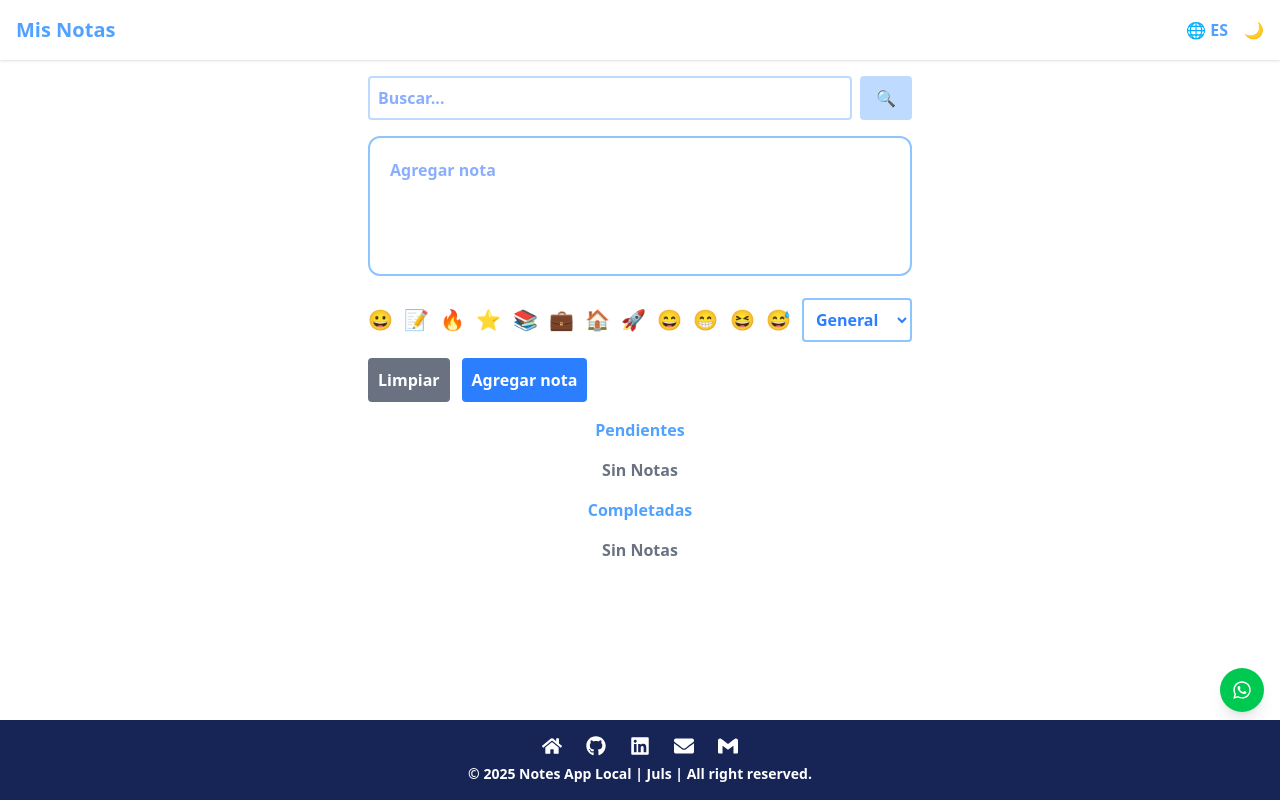
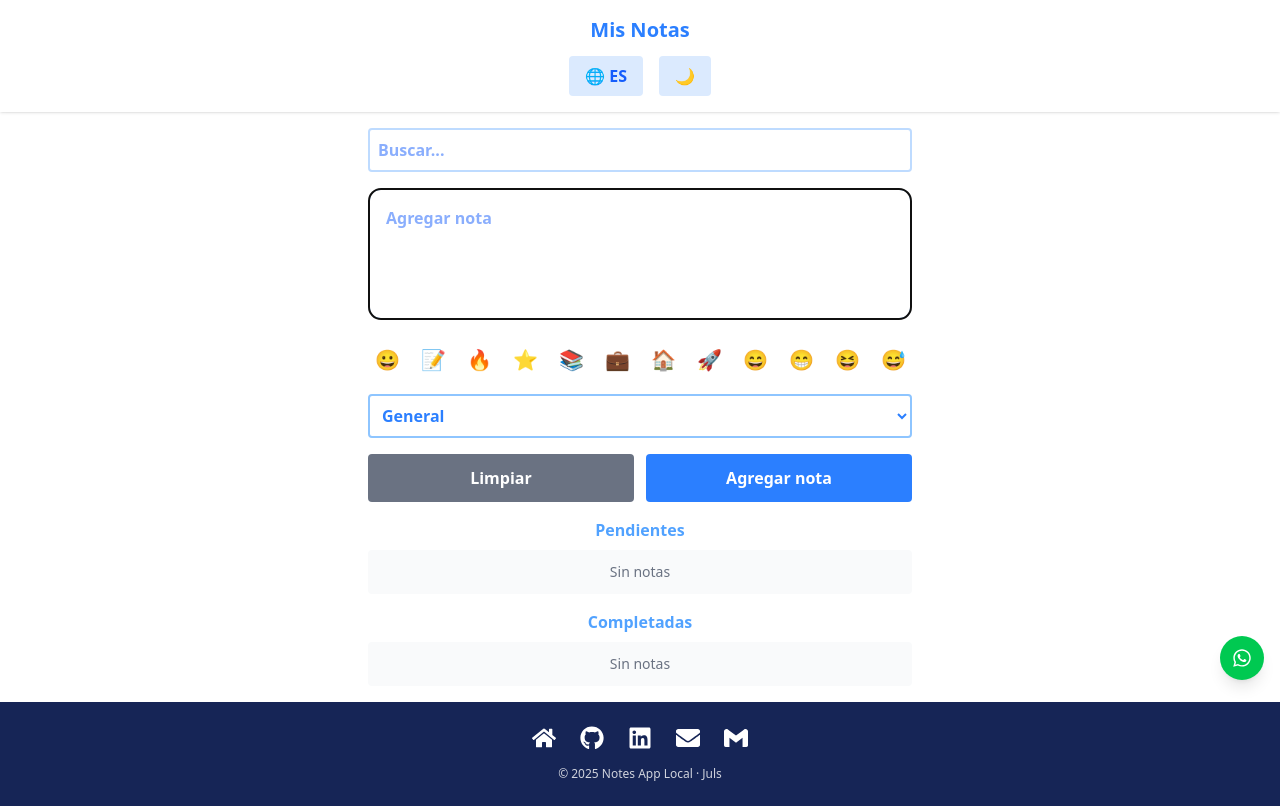
Before and after one commit to JCesar206/localNotes, a React (Vite) app: page / in a window 1280 px wide. Built offline with nearby package versions, Linux system fonts and the light colour scheme.

Commit message:
Se actualiza UI de la aplicación

```diff
--- a/package.json
+++ b/package.json
@@ -21,6 +21,6 @@
     "@types/react-dom": "18.2.18",
     "@vitejs/plugin-react": "4.3.1",
     "eslint": "^9.39.1",
-    "vite": "5.4.10"
+    "vite": "^5.4.21"
   }
 }
--- a/src/App.jsx
+++ b/src/App.jsx
@@ -13,9 +13,9 @@ export default function App() {
   const [search, setSearch] = useState("");
   const [lang, setLang] = useState("es");
   const [theme, setTheme] = useState(
-    localStorage.getItem("theme") || "light");
+    localStorage.getItem("theme") || "light"
+  );
   const [toast, setToast] = useState(null);
-  const [query, setQuery] = useState("");
 
   const t = texts[lang];
 
@@ -24,65 +24,101 @@ export default function App() {
     localStorage.setItem("theme", theme);
   }, [theme]);
 
-  const showToast = msg => {
-    setToast(msg);
-    setTimeout(() => setToast(null), 3000);
-  };
-
   useEffect(() => {
-    const saved = JSON.parse(localStorage.getItem("notes")) || [];
-    setNotes(saved);
+    const savedNotes = JSON.parse(localStorage.getItem("notes")) || [];
+    setNotes(savedNotes);
   }, []);
 
   useEffect(() => {
     localStorage.setItem("notes", JSON.stringify(notes));
   }, [notes]);
 
+  const showToast = message => {
+    setToast(message);
+    setTimeout(() => setToast(null), 3000);
+  };
+
   const addNote = ({ text, category, emoji }) => {
-    setNotes([...notes, {id: Date.now(), text, category, emoji, done: false}, ]);
+    setNotes(prev => [
+      ...prev,
+      { id: Date.now(), text, category, emoji, done: false }
+    ]);
     showToast(t.noteAdded || "Nota agregada");
   };
 
-  const toggle = id => setNotes(notes.map(n => n.id === id ? {...n, done: !n.done} : n));
+  const toggleNote = id =>
+    setNotes(prev =>
+      prev.map(n => (n.id === id ? { ...n, done: !n.done } : n))
+    );
 
-  const remove = id => setNotes(notes.filter(n => n.id !== id));
+  const removeNote = id =>
+    setNotes(prev => prev.filter(n => n.id !== id));
 
-  const edit = id => {
-    const text = prompt("Editar nota");
-    if (!text) return;
-    setNotes(notes.map(n => n.id === id ? {...n, text} : n));
+  const updateNote = (id, newText) => {
+    setNotes(prev =>
+      prev.map(n => (n.id === id ? { ...n, text: newText } : n))
+    );
+    showToast(t.noteUpdated || "Nota actualizada");
   };
 
-  const save = (id, newText) => {
-    setNotes(notes.map(n => n.id === id ? {...n, text: newText} : n));
-    showToast("Nota actualizada");
-  };
+  const filteredNotes = notes.filter(n =>
+    n.text.toLowerCase().includes(search.toLowerCase())
+  );
 
-  const filtered = notes.filter(n => n.text.toLowerCase().includes(search.toLowerCase()));
+  const pendingNotes = filteredNotes.filter(n => !n.done);
+  const completedNotes = filteredNotes.filter(n => n.done);
 
   return (
-    <div className="min-h-screen pb-22 bg-white dark:bg-gray-900">
-      <Header lang={lang} setLang={setLang} theme={theme} setTheme={setTheme} t={t}/>
+    <div className="min-h-screen bg-white dark:bg-gray-900 pb-1">
+      <Header
+        lang={lang}
+        setLang={setLang}
+        theme={theme}
+        setTheme={setTheme}
+        t={t}
+      />
 
-      <Toast message={toast}/>
-      <main className="p-4 space-y-4 max-w-xl mx-auto">
+      <Toast message={toast} />
 
+      <main className="mx-auto max-w-xl p-4 space-y-4">
+        {/* Search */}
         <div className="flex gap-2">
-          <input className="flex-1 p-2 border-2 border-blue-200 rounded bg-white text-blue-600 font-semibold dark:bg-gray-700 dark:text-white dark:border-gray-100" placeholder={t.search} onChange={e => setSearch(e.target.value)} onKeyDown={e => e.key === "Enter" && setSearch(query)}/>
-          <button onClick={() => setSearch(query)} className="px-4 bg-blue-200 hover:bg-blue-500 dark:bg-gray-300 dark:hover:bg-gray-500 rounded cursor-pointer">🔍</button>
+          <input
+            className="flex-1 rounded border-2 border-blue-200 p-2 font-semibold text-blue-600 dark:border-gray-600 dark:bg-gray-700 dark:text-white"
+            placeholder={t.search}
+            value={search}
+            onChange={e => setSearch(e.target.value)}
+          />
         </div>
 
-        <NoteForm addNote={addNote} t={t}/>
+        <NoteForm addNote={addNote} t={t} />
 
-        <h2 className="bg-white text-blue-400 dark:bg-gray-900 dark:text-white font-semibold text-center">{t.pending}</h2>
+        <section className="space-y-2">
+          <h2 className="text-center font-semibold text-blue-400 dark:text-white">
+            {t.pending}
+          </h2>
+          <NoteList
+            notes={pendingNotes}
+            toggle={toggleNote}
+            remove={removeNote}
+            save={updateNote}
+          />
+        </section>
 
-        <NoteList notes={filtered.filter(n => !n.done)} toggle={toggle} remove={remove} save={save}/>
+        <section className="space-y-2">
+          <h2 className="text-center font-semibold text-blue-400 dark:text-white">
+            {t.completed}
+          </h2>
+          <NoteList
+            notes={completedNotes}
+            toggle={toggleNote}
+            remove={removeNote}
+          />
+        </section>
+      </main>
 
-        <h2 className="bg-white text-blue-400 dark:bg-gray-900 dark:text-white font-semibold text-center">{t.completed}</h2>
-        <NoteList notes={filtered.filter(n => n.done)} toggle={toggle} remove={remove} edit={edit}/>
-      </main>
-      <WhatsAppIcon/>
-      <Footer/>
+      <WhatsAppIcon />
+      <Footer />
     </div>
   );
 }
--- a/src/components/Footer.jsx
+++ b/src/components/Footer.jsx
@@ -1,19 +1,62 @@
-import { FaHome, FaGithub, FaLinkedin, FaEnvelope} from "react-icons/fa";
+import { FaHome, FaGithub, FaLinkedin, FaEnvelope } from "react-icons/fa";
 import { SiGmail } from "react-icons/si";
 
 export default function Footer() {
-	return (
-		<footer className="fixed bg-blue-950 text-white bottom-0 left-0 py-4 -pt-3 w-full">
-			<div className="flex justify-center space-x-6 mb-2">
-				<a href="https://jcesar206.github.io/myPersonalBlog/" target="_blank" rel="noreferrer" title="Github"><FaHome className="text-white hover:text-sky-500" size={20} title="Home Page"/></a>
-				<a href="https://github.com/JCesar206" target="_blank" rel="noreferrer" title="Github"><FaGithub className="text-white hover:text-sky-500" size={20} title="Github"/></a>
-				<a href="https://www.linkedin.com/in/jcesar206" target="_blank" rel="noreferrer" title="Linkedin"><FaLinkedin className="text-white hover:text-sky-500" size={20} title="Linkedin"/></a>
-				<a href="mailto:jcesar206@hotmail.com" title="Hotmail"><FaEnvelope className="text-white hover:text-sky-500" size={20}/></a>
-				<a href="mailto:jcesary06@gmail.com" title="Gmail"><SiGmail className="text-white hover:text-sky-500" size={20}/></a>
-			</div>
+  return (
+    <footer className="bg-blue-950 dark:bg-gray-900 text-white">
+      <div className="mx-auto max-w-xl px-4 py-6 space-y-4">
+        {/* Links */}
+        <nav
+          className="flex justify-center gap-6"
+          aria-label="Redes sociales"
+        >
+          <a
+            href="https://jcesar206.github.io/myPersonalBlog/"
+            target="_blank"
+            rel="noreferrer"
+            aria-label="Home"
+          >
+            <FaHome size={24} className="hover:text-sky-400" />
+          </a>
 
-			<p className="text-sm text-center text-white font-semibold hover:text-sky-500">&copy; {new Date().getFullYear()} Notes App Local | Juls | All right reserved.
-			</p>
-		</footer>
-	);
+          <a
+            href="https://github.com/JCesar206"
+            target="_blank"
+            rel="noreferrer"
+            aria-label="GitHub"
+          >
+            <FaGithub size={24} className="hover:text-sky-400" />
+          </a>
+
+          <a
+            href="https://www.linkedin.com/in/jcesar206"
+            target="_blank"
+            rel="noreferrer"
+            aria-label="LinkedIn"
+          >
+            <FaLinkedin size={24} className="hover:text-sky-400" />
+          </a>
+
+          <a
+            href="mailto:jcesar206@hotmail.com"
+            aria-label="Email Hotmail"
+          >
+            <FaEnvelope size={24} className="hover:text-sky-400" />
+          </a>
+
+          <a
+            href="mailto:jcesary06@gmail.com"
+            aria-label="Email Gmail"
+          >
+            <SiGmail size={24} className="hover:text-sky-400" />
+          </a>
+        </nav>
+
+        {/* Copyright */}
+        <p className="text-center text-xs font-medium opacity-80">
+          © {new Date().getFullYear()} Notes App Local · Juls
+        </p>
+      </div>
+    </footer>
+  );
 }
--- a/src/components/Header.jsx
+++ b/src/components/Header.jsx
@@ -1,15 +1,28 @@
-export default function Header({lang, setLang, theme, setTheme, t}) {
+export default function Header({ lang, setLang, theme, setTheme, t }) {
   return (
-		<header className="bg-white text-blue-400 font-semibold dark:bg-gray-800 dark:text-white shadow p-4 flex justify-between items-center">
-			<h1 className="text-xl font-bold">{t.title}</h1>
+    <header className="sticky top-0 z-50 bg-white shadow dark:bg-gray-800">
+      <div className="mx-auto max-w-xl p-4 space-y-3">
+        <h1 className="text-center text-xl font-bold text-blue-500 dark:text-white">
+          {t.title}
+        </h1>
 
-			<div className="flex gap-4">
-				<button onClick={() => setLang(lang === "es" ? "en" : "es")} className="font-semibold cursor-pointer" title={t.changeLanguage}>🌐 {lang === "es" ? "ES" : "US"}
+        <div className="flex justify-center gap-4">
+          <button
+            onClick={() => setLang(lang === "es" ? "en" : "es")}
+            className="rounded bg-blue-100 hover:bg-blue-200 hover:font-bold px-4 py-2 font-semibold text-blue-600 dark:bg-gray-700 dark:text-white cursor-pointer"
+            aria-label={t.changeLanguage}
+          >
+            🌐 {lang === "es" ? "ES" : "EN"}
           </button>
 
-				<button onClick={() => setTheme(theme === "dark" ? "light" : "dark")} className="cursor-pointer" title={t.theme}>
+          <button
+            onClick={() => setTheme(theme === "dark" ? "light" : "dark")}
+            className="rounded bg-blue-100 hover:bg-blue-200 px-4 py-2 font-semibold text-blue-600 dark:bg-gray-700 dark:text-white cursor-pointer"
+            aria-label={t.theme}
+          >
             {theme === "dark" ? "☀️" : "🌙"}
           </button>
+        </div>
       </div>
     </header>
   );
--- a/src/components/NoteForm.jsx
+++ b/src/components/NoteForm.jsx
@@ -1,43 +1,101 @@
-import { useEffect, useState } from "react";
-const emojis = ["😀","📝","🔥","⭐","📚","💼","🏠","🚀","😄","😁","😆","😅"];
+import { useRef, useState } from "react";
+
+const EMOJIS = ["😀","📝","🔥","⭐","📚","💼","🏠","🚀","😄","😁","😆","😅"];
 
 export default function NoteForm({ addNote, t }) {
   const [text, setText] = useState("");
-	const [category, setCategory] = useState("General");
+  const [category, setCategory] = useState(t.general);
+  const textareaRef = useRef(null);
 
-	const addEmoji = emoji => {
-		setText(prev => prev + emoji);
+  const insertEmoji = emoji => {
+    const textarea = textareaRef.current;
+    if (!textarea) return;
+
+    const start = textarea.selectionStart;
+    const end = textarea.selectionEnd;
+
+    const newText =
+      text.slice(0, start) + emoji + text.slice(end);
+
+    setText(newText);
+
+    // devolver cursor después del emoji
+    requestAnimationFrame(() => {
+      textarea.focus();
+      textarea.setSelectionRange(
+        start + emoji.length,
+        start + emoji.length
+      );
+    });
   };
 
   const handleSubmit = e => {
     e.preventDefault();
     if (!text.trim()) return;
+
     addNote({ text, category });
     setText("");
+    setCategory(t.general);
   };
 
   return (
     <form onSubmit={handleSubmit} className="space-y-4">
-			<textarea rows="4" className="w-full rounded-xl p-5 border-2 border-blue-300 bg-white text-blue-600 font-semibold  dark:text-white dark:bg-gray-700 resize-none" value={text} onChange={e => setText(e.target.value)} placeholder={t.add}/>
+      {/* Text */}
+      <textarea
+        ref={textareaRef}
+        rows={4}
+        autoFocus
+        value={text}
+        onChange={e => setText(e.target.value)}
+        placeholder={t.add}
+        className="w-full resize-none rounded-xl border-2 border-blue-300 p-4 font-semibold text-blue-600 dark:bg-gray-700 dark:text-white"
+        aria-label="Texto de la nota"
+      />
 
-			<div className="flex justify-between gap-2">
-				{emojis.map(e => (<button key={e} type="button" onClick={() => addEmoji(e)} className="text-xl hover:scale-110 transition cursor-pointer">
+      {/* Emojis */}
+      <div className="grid grid-cols-6 gap-2 sm:grid-cols-12">
+        {EMOJIS.map(e => (
+          <button
+            key={e}
+            type="button"
+            onClick={() => insertEmoji(e)}
+            className="cursor-pointer rounded p-1 text-xl hover:bg-blue-100 dark:hover:bg-gray-600"
+            aria-label={`Insertar emoji ${e}`}
+          >
             {e}
           </button>
         ))}
+      </div>
 
-				<select value={category} onChange={e => setCategory(e.target.value)} className="p-2 rounded border-2 border-blue-300 bg-white text-blue-500 font-semibold dark:bg-gray-800 dark:text-white">
+      {/* Category */}
+      <select
+        value={category}
+        onChange={e => setCategory(e.target.value)}
+        className="w-full rounded border-2 border-blue-300 bg-white p-2 font-semibold text-blue-500 dark:bg-gray-800 dark:text-white"
+      >
         <option>{t.general}</option>
         <option>{t.work}</option>
         <option>{t.personal}</option>
         <option>{t.study}</option>
         <option>{t.another}</option>
       </select>
-			</div>
 
-			<div className="flex gap-3 items-center">
-				<button onClick={() => setText("")} className="p-2.5 bg-gray-500 hover:bg-gray-700 text-white dark:bg-gray-600 font-semibold rounded cursor-pointer">{t.clear}</button>
-				<button className="bg-blue-500 hover:bg-blue-700 text-white font-semibold dark:bg-blue-900 dark:text-white dark:hover:bg-indigo-900 p-2.5 rounded cursor-pointer">{t.add}</button>
+      {/* Actions */}
+      <div className="flex gap-3">
+        <button
+          type="button"
+          onClick={() => setText("")}
+          className="flex-1 cursor-pointer rounded bg-gray-500 p-3 font-semibold text-white hover:bg-gray-800"
+        >
+          {t.clear}
+        </button>
+
+        <button
+          type="submit"
+          className="flex-1 cursor-pointer rounded bg-blue-500 p-3 font-semibold text-white hover:bg-blue-800"
+        >
+          {t.add}
+        </button>
       </div>
     </form>
   );
--- a/src/components/NoteList.jsx
+++ b/src/components/NoteList.jsx
@@ -1,15 +1,31 @@
-import { useState, useEffect } from "react";
 import NoteItem from "./NoteItem";
 
-export default function NoteList({ notes, ...props }) {
-	if (!notes.length)
-		return <p className="text-center bg-white text-gray-500 dark:bg-gray-900 dark:text-white font-semibold">Sin Notas</p>;
+export default function NoteList({
+  notes,
+  toggle,
+  remove,
+  save
+}) {
+  if (!notes.length) {
+    return (
+      <p className="rounded bg-gray-50 p-3 text-center text-sm font-medium text-gray-500 dark:bg-gray-800 dark:text-gray-300">
+        Sin notas
+      </p>
+    );
+  }
 
-	return (
-		<div className="space-y-2">
-			{notes.map(note => (
-				<NoteItem key={note.id} note={note} {...props}/>
-			))}
-		</div>
-	);
+  return (
+    <ul className="space-y-2">
+      {notes.map(note => (
+        <li key={note.id}>
+          <NoteItem
+            note={note}
+            toggle={toggle}
+            remove={remove}
+            save={save}
+          />
+        </li>
+      ))}
+    </ul>
+  );
 }
--- a/src/components/WhatsAppIcon.jsx
+++ b/src/components/WhatsAppIcon.jsx
@@ -1,6 +1,6 @@
 import { FaWhatsapp } from "react-icons/fa";
 export default function WhatsAppIcon() {
 	return (
-		<a href="https://wa.me/527221828896" className="fixed bottom-22 right-4 bg-green-500 text-white p-3 rounded-full shadow-lg hover:shadow-green-400" target="_blank" rel="noopener noreferrer"><FaWhatsapp size={20} title="Contactame"/></a>
+		<a href="https://wa.me/527221828896" className="fixed bottom-30 right-4 bg-green-500 text-white p-3 rounded-full shadow-lg hover:shadow-green-400" target="_blank" rel="noopener noreferrer"><FaWhatsapp size={20} title="Contactame"/></a>
 	);
 }
```
Also changed, not shown: src/components/NoteItem.jsx (+63 -12 lines), 1 other file (tests, documents, lock files or other folders). Lines whose indentation alone changed are shown as unchanged.
